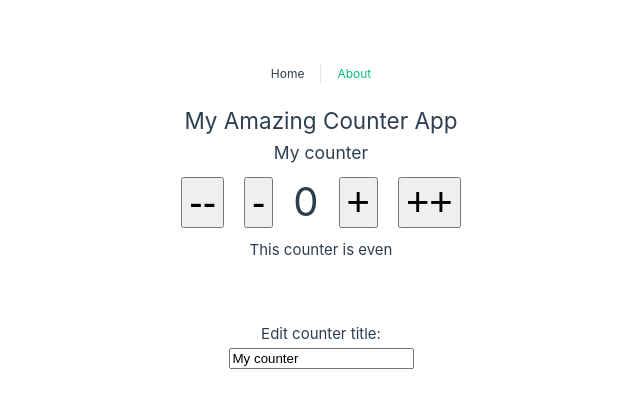
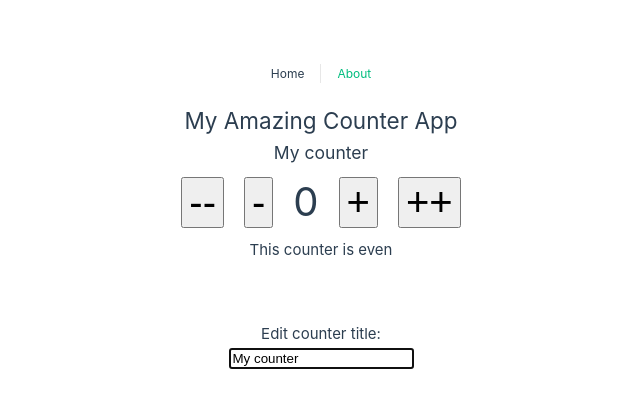
Before and after one commit to VeseMir2k/vue-composition-api-basics, a Vue app: page / in a window 1280 px wide. Shown: the top 408 px of the page, without its empty margins (319-959 px from the left). Built offline with nearby package versions, Linux system fonts and the light colour scheme.

Commit message:
✨ (HomeView.vue): add autofocus directive to input field for better user experience 📝 (HomeView.vue): add autofocus directive to input field for better user experience

```diff
--- a/src/views/HomeView.vue
+++ b/src/views/HomeView.vue
@@ -16,7 +16,7 @@
 
     <div class="edit">
       <h4>Edit counter title:</h4>
-      <input v-model="counterData.title" type="text" />
+      <input v-model="counterData.title" type="text" v-autofocus />
     </div>
   </div>
 </template>
@@ -63,6 +63,13 @@
 onMounted(() => {
   console.log("Do stuff related to Counter");
 });
+
+// & directives
+const vAutofocus = {
+  mounted: (el) => {
+    el.focus();
+  },
+};
 </script>
 
 <!--
@@ -90,9 +97,18 @@
   unmounted() {
     console.log("unmounted");
   },
+
+  directives: {
+    autofocus: {
+      mounted(el) {
+        el.focus();
+      },
+    },
+  },
 };
 </script>
 -->
+
 <style>
 .home {
   text-align: center;
```
